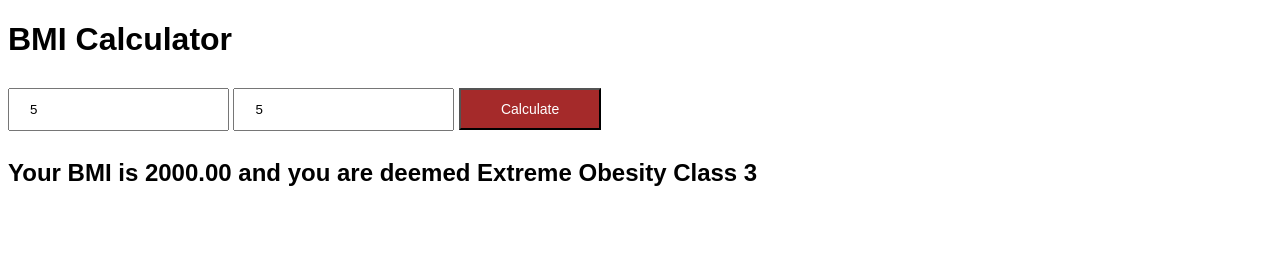
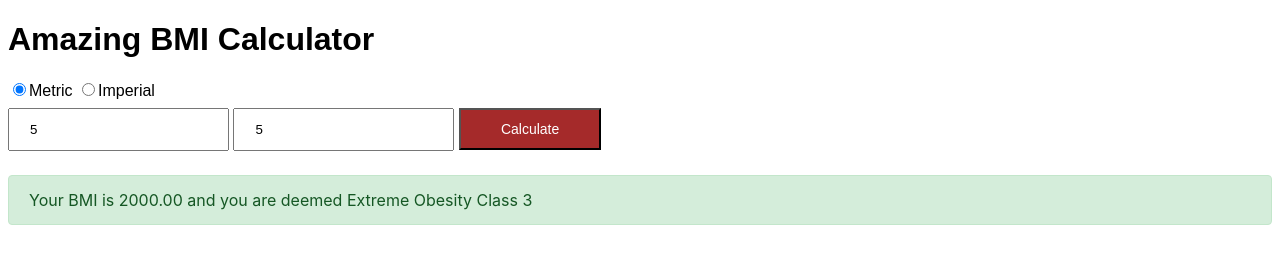
Before and after one commit to tochman/t1907_december_2019, a website: page bmi_calculator/index.html in a window 1280 px wide. Both pictures are taken after typing "5", "5" into the empty fields and a click on the button "Calculate". Drawn offline with Linux system fonts and the light colour scheme.

Commit message:
adds browser-sync adds imperial method updates css with bootstrap influenced alert message

```diff
--- a/bmi_calculator/assets/bmi-calculator.js
+++ b/bmi_calculator/assets/bmi-calculator.js
@@ -3,13 +3,10 @@ const calculateMetricBMI = (weight, height) => {
   return results.toFixed(2)
 }
 
-// BMI Classification
-// Underweight	<18.5
-// Normal weight	18.5-24.9
-// Overweight	25-29.9
-// Obesity Class 1	30-34.9
-// Obesity Class 2	35-39.9
-// Extreme Obesity Class 3	>40
+const calculateImperialBMI = (weight, height) => {
+  let results = (parseInt(weight) * 703) / (parseInt(height) * parseInt(height))
+  return results.toFixed(2)
+}
 
 const getBMIMessage = bmiValue => {
   switch (true) {
@@ -18,7 +15,7 @@ const getBMIMessage = bmiValue => {
     case (bmiValue < 25):
       return "Normal weight"
     case (bmiValue < 30):
-      return 'Overweight'
+      return 'you are Overweight'
     case (bmiValue < 35):
       return 'Obesity Class 1'
     case (bmiValue < 40.1):
--- a/bmi_calculator/assets/bmi-ui.js
+++ b/bmi_calculator/assets/bmi-ui.js
@@ -1,10 +1,17 @@
+const GLOBALS = {method: 'metric'}
+
 const calculateBMI = () => {
   let resultsElement = document.getElementById('results')
   let weightInput = document.getElementById('weight')
   let heightInput = document.getElementById('height')
-  let results = calculateMetricBMI(weightInput.value, heightInput.value)
+  let results
+  if (GLOBALS.method === 'metric') {
+    results = calculateMetricBMI(weightInput.value, heightInput.value)
+  } else {
+    results = calculateImperialBMI(weightInput.value, heightInput.value)
+  }
   let message = getBMIMessage(results)
-  resultsElement.innerHTML = `<h2>Your BMI is ${results} and you are deemed ${message}</h2>`
+  resultsElement.innerHTML = `<h2 class="message">Your BMI is ${results} and you are deemed ${message}</h2>`
 }
 
 const handlePress = () => {
@@ -14,3 +21,21 @@ const handlePress = () => {
     return
   }
 }
+
+document.addEventListener('DOMContentLoaded', () => {
+  const radioButtons = document.querySelectorAll('input[type="radio"]')
+  radioButtons.forEach(node => {
+    node.addEventListener('change', () => {
+      GLOBALS.method = event.target.value
+      let weightInput = document.getElementById('weight')
+      let heightInput = document.getElementById('height')
+      if (GLOBALS.method === 'imperial') {
+        weightInput.placeholder = "Your weight in pounds"
+        heightInput.placeholder = "Your height in inches"
+      } else {
+        weightInput.placeholder = "Your weight in kg"
+        heightInput.placeholder = "Your height in cm"
+      }
+    })
+  })
+})
--- a/bmi_calculator/assets/style.css
+++ b/bmi_calculator/assets/style.css
@@ -1,6 +1,7 @@
 body {
   font-family: Arial, Helvetica, sans-serif;
 }
+
 input[type=number] {
   padding: 12px 20px;
   margin: 8px 0;
@@ -13,3 +14,50 @@ button {
   padding: 11px 40px;
   font-size: 14px;
 }
+
+.message {
+  -webkit-tap-highlight-color: transparent;
+  --blue: #007bff;
+  --indigo: #6610f2;
+  --purple: #6f42c1;
+  --pink: #e83e8c;
+  --red: #dc3545;
+  --orange: #fd7e14;
+  --yellow: #ffc107;
+  --green: #28a745;
+  --teal: #20c997;
+  --cyan: #17a2b8;
+  --white: #fff;
+  --gray: #6c757d;
+  --gray-dark: #343a40;
+  --primary: #007bff;
+  --secondary: #6c757d;
+  --success: #28a745;
+  --info: #17a2b8;
+  --warning: #ffc107;
+  --danger: #dc3545;
+  --light: #f8f9fa;
+  --dark: #343a40;
+  --breakpoint-xs: 0;
+  --breakpoint-sm: 576px;
+  --breakpoint-md: 768px;
+  --breakpoint-lg: 992px;
+  --breakpoint-xl: 1200px;
+  --font-family-sans-serif: -apple-system, BlinkMacSystemFont, "Segoe UI", Roboto, "Helvetica Neue", Arial, "Noto Sans", sans-serif, "Apple Color Emoji", "Segoe UI Emoji", "Segoe UI Symbol", "Noto Color Emoji";
+  --font-family-monospace: SFMono-Regular, Menlo, Monaco, Consolas, "Liberation Mono", "Courier New", monospace;
+  font-family: -apple-system, BlinkMacSystemFont, "Segoe UI", Roboto, "Helvetica Neue", Arial, "Noto Sans", sans-serif, "Apple Color Emoji", "Segoe UI Emoji", "Segoe UI Symbol", "Noto Color Emoji";
+  font-size: 1rem;
+  font-weight: 400;
+  line-height: 1.5;
+  text-align: left;
+  box-sizing: border-box;
+  position: relative;
+  padding: .75rem 1.25rem;
+  margin-bottom: 1rem;
+  border: 1px solid transparent;
+  border-radius: .25rem;
+  color: #155724;
+  background-color: #d4edda;
+  border-color: #c3e6cb;
+  margin-top: 1rem;
+}
--- a/bmi_calculator/index.html
+++ b/bmi_calculator/index.html
@@ -10,7 +10,12 @@
 </head>
 
 <body onkeydown="handlePress()">
-  <h1>BMI Calculator</h1>
+  <h1>Amazing BMI Calculator</h1>
+  <div>
+    <input type="radio" name="method" id="" value="metric" checked>Metric</input>
+    <input type="radio" name="method" id="" value="imperial">Imperial</input>
+  </div>
+
   <input type="number" id="weight" placeholder="Your weight in kg">
   <input type="number" id="height" placeholder="Your height in cm">
   <button onclick="calculateBMI()">Calculate</button>
```
Also changed, not shown: bmi_calculator/package.json (added, +15 -0 lines), bmi_calculator/server.js (added, +10 -0 lines), 2 other files.
